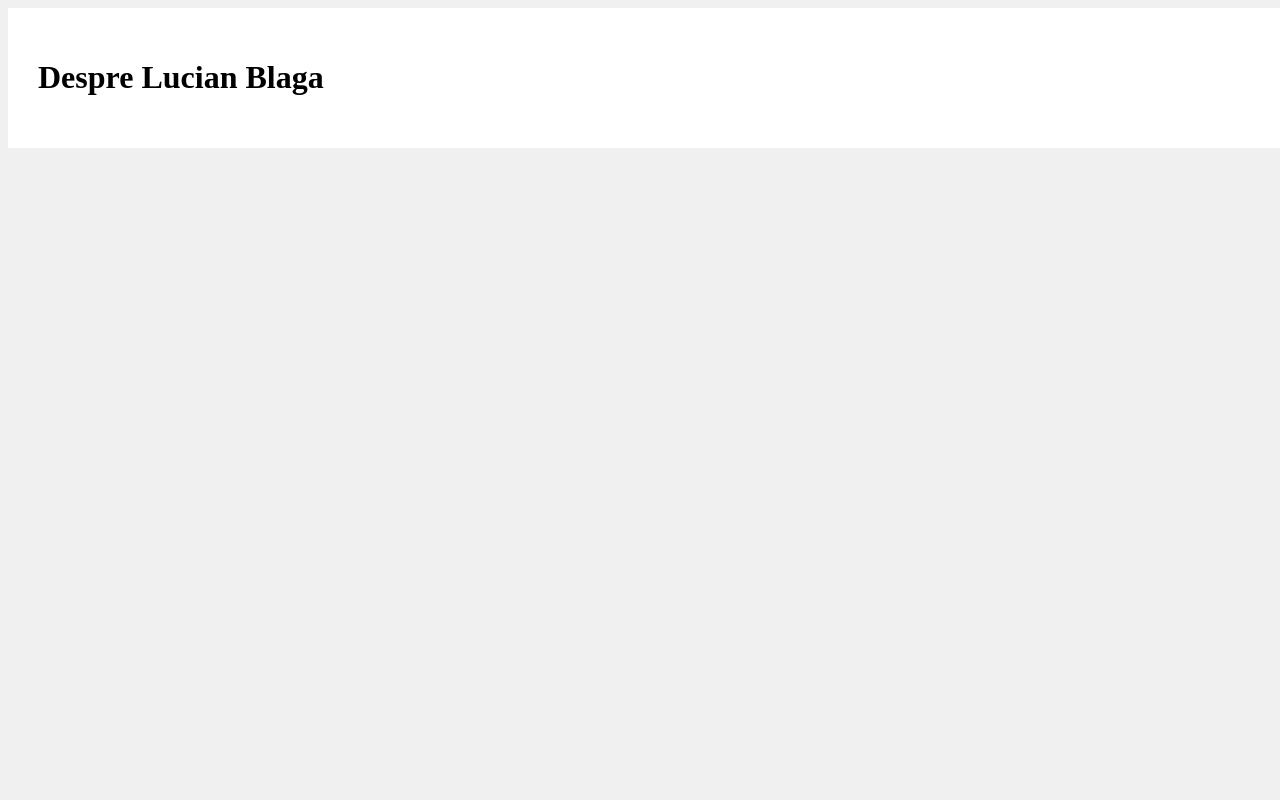
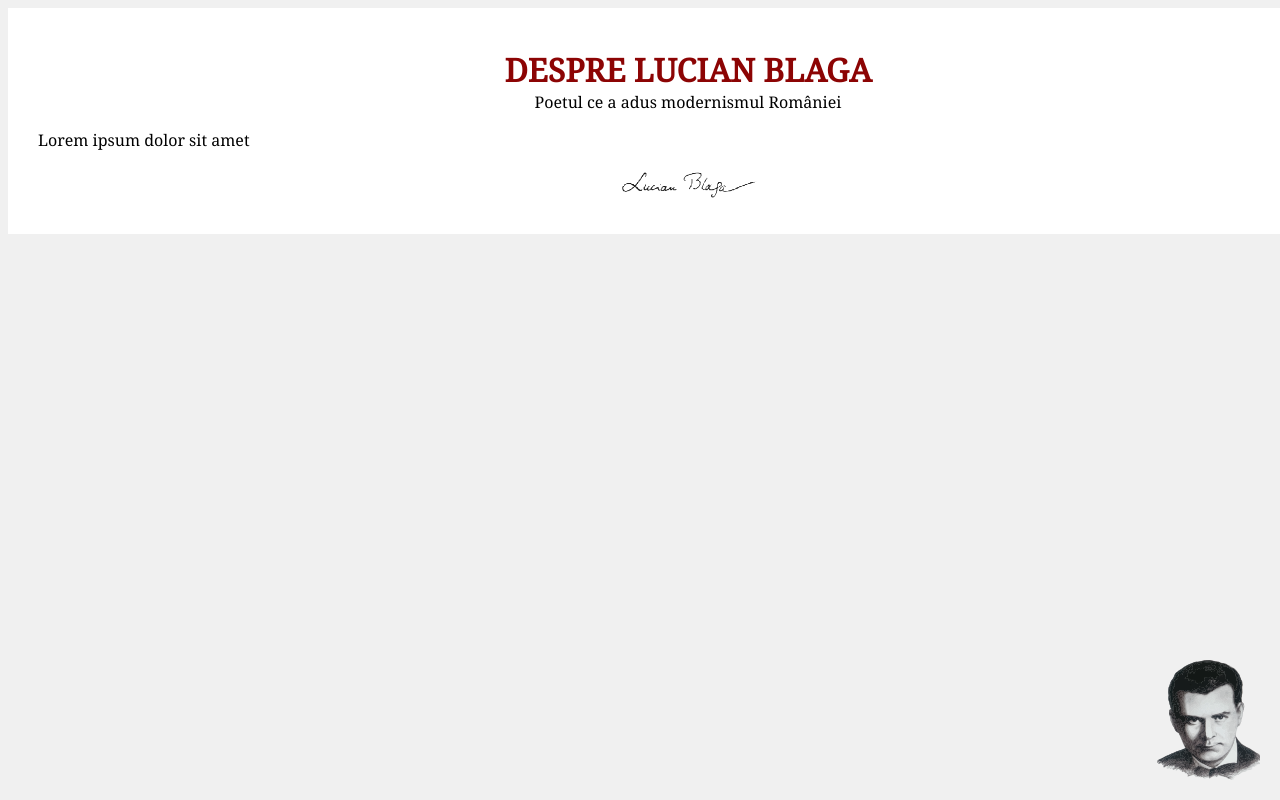
Before and after one commit to andy0dvlpr/Proiect-TIC-LucianBlaga-Site, a plain HTML site: page index.html in a window 1280 px wide. Shown: the top 800 px of the page. Drawn offline with Linux system fonts and the light colour scheme.

Commit message:
Primul model de pagina

```diff
--- a/index.html
+++ b/index.html
@@ -10,8 +10,19 @@
         <link rel="stylesheet" href="style.css">
     </head>
     <body>
-        <div class="contentdiv">
-            <h1 class="pagetitle">Despre Lucian Blaga</h1>
+        <img id="LBportretcolt" src="images/lucian_blaga_portret_transparent.png">
+        <div id="contentdiv">
+            <a href="index.html" class="removeunderlinefromlink">
+                <h1 id="pagetitle">DESPRE LUCIAN BLAGA</h1>
+                <p id="pagesubtitle">Poetul ce a adus modernismul României</p>
+            </a>
+
+            <!--Continutul propriu-zis al paginii-->
+            <div id="articlediv">
+                <p>Lorem ipsum dolor sit amet</p>
+            </div>
+
+            <div id="LBsemnaturajosdiv"><img id="LBsemnaturajos" src="images/Semnatura_lucian_blaga.gif"></div>
         </div>
     </body>
 </html>
--- a/style.css
+++ b/style.css
@@ -1,11 +1,62 @@
-body {
+body
+{
     background: #f0f0f0;
 }
 
-.contentdiv
+/* Font-uri */
+@font-face {font-family: NotoSerif-Regular; src: url("fonts/Noto_Serif/NotoSerif-Regular.ttf");}
+
+p
+{
+    font-family: NotoSerif-Regular;
+}
+
+#pagetitle
+{
+    font-family: NotoSerif-Regular;
+    color: #8c0404;
+    text-align: center;
+    margin: 0;
+    padding-top: 10px;
+}
+
+#pagesubtitle
+{
+    font-family: NotoSerif-Regular;
+    color: black;
+    text-align: center;
+    margin: 0;
+    padding-top: 0;
+}
+
+#LBportretcolt
+{
+    position: absolute;
+    right: 20px;
+    bottom: 20px;
+}
+
+#LBsemnaturajosdiv
+{
+    text-align: center;
+}
+
+#LBsemnaturajos
+{
+    width: 139px;
+    height: 33px;
+}
+
+#contentdiv
 {
     background: #fff;
     margin: auto;
     padding: 30px;
     width: 1300px;
 }
+
+/* Foloseste pe tag-uri <a> pentru a scoate sublinierea. */
+.removeunderlinefromlink
+{
+    text-decoration: none;
+}
```
Also changed, not shown: fonts/Noto_Serif/NotoSerif-Bold.ttf (added), fonts/Noto_Serif/NotoSerif-BoldItalic.ttf (added), fonts/Noto_Serif/NotoSerif-Italic.ttf (added), fonts/Noto_Serif/NotoSerif-Regular.ttf (added), fonts/Noto_Serif/OFL.txt (added), images/Semnatura_lucian_blaga.gif (added), images/lucian_blaga_portret_transparent.png (added).
